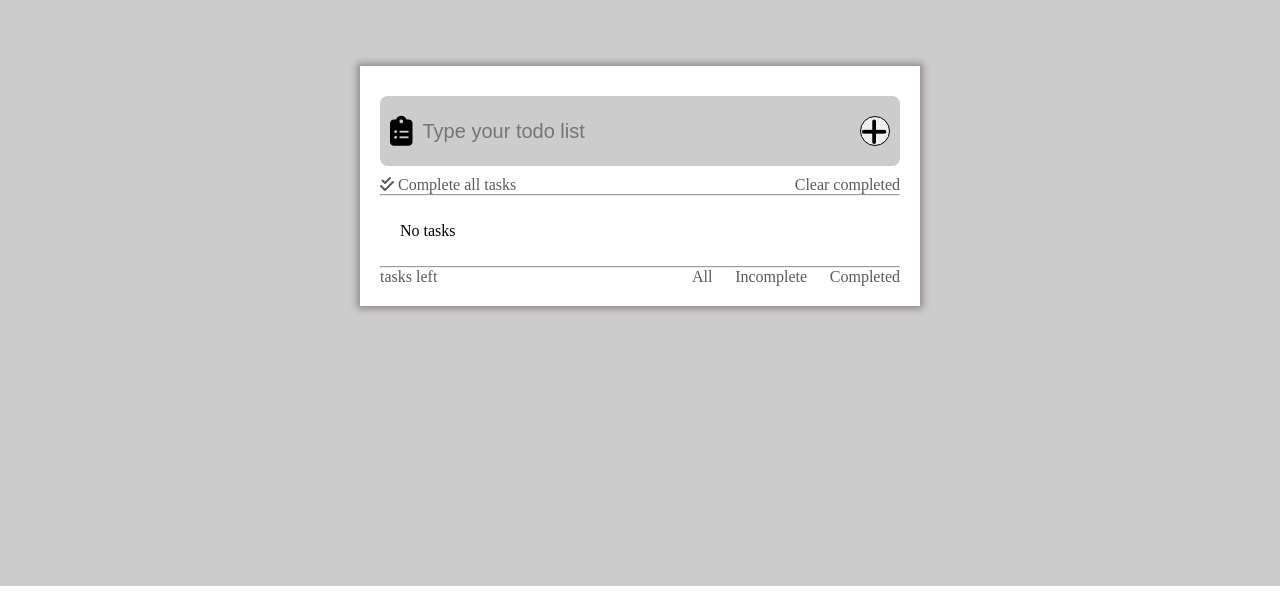
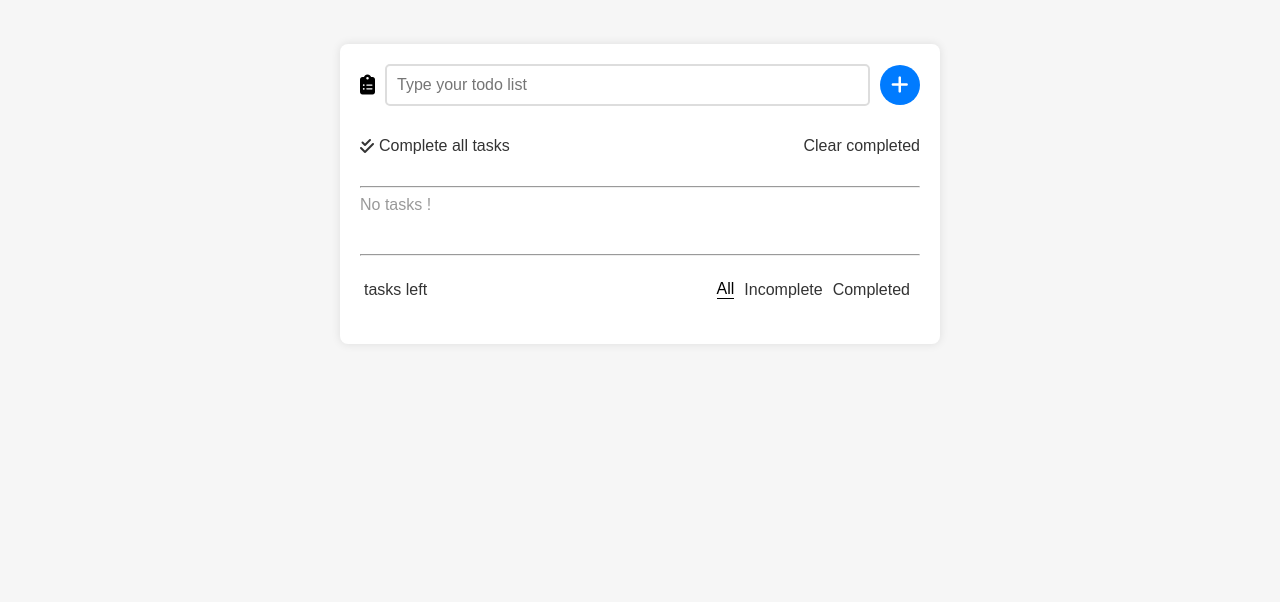
Before and after one commit to ashishthotwe07/To-do-List--Coding-ninjas, a plain HTML site: page index.html in a window 1280 px wide. Shown: the part 214-816 px from the top of the page. Drawn offline with Linux system fonts and the light colour scheme.

Commit message:
Added proper styles

```diff
--- a/index.html
+++ b/index.html
@@ -1,43 +1,50 @@
 <!DOCTYPE html>
 <html lang="en">
-
   <head>
-    <meta charset="UTF-8">
-    <meta name="viewport" content="width=device-width, initial-scale=1.0">
-    <link rel="stylesheet" href="style.css">
-    <link rel="stylesheet" href="https://cdnjs.cloudflare.com/ajax/libs/font-awesome/6.4.2/css/all.min.css">
+    <meta charset="UTF-8" />
+    <meta name="viewport" content="width=device-width, initial-scale=1.0" />
+    <link rel="stylesheet" href="style.css" />
+    <link
+      rel="stylesheet"
+      href="https://cdnjs.cloudflare.com/ajax/libs/font-awesome/6.4.2/css/all.min.css"
+    />
     <title>To do List</title>
   </head>
 
   <body>
-
     <div class="container flex">
       <div class="todo flex">
         <!-- Input box for adding new tasks -->
         <div class="input-box flex">
-                <i class="fa-solid fa-clipboard-list"></i>
-                <input type="text" id="input" placeholder="Type your todo list"> <!-- Input field for typing new tasks -->
-                <button id="button"><i class="fa-solid fa-plus"></i></button> <!-- Button to add new tasks -->
+          <i class="fas fa-clipboard-list"></i>
+          <input type="text" id="input" placeholder="Type your todo list" />
+          <!-- Input field for typing new tasks -->
+          <button id="button"><i class="fas fa-plus"></i></button>
+          <!-- Button to add new tasks -->
         </div>
         <!-- Section for showing options related to tasks -->
         <div class="text flex">
-                <p><i class="fa-solid fa-check-double"></i> Complete all tasks</p>
+          <p><i class="fas fa-check-double"></i> Complete all tasks</p>
           <p>Clear completed</p>
         </div>
-            <hr>
+        <hr />
         <!-- Container for displaying the list of tasks -->
-            <div class="task-list flex">
-                <div class="no-task">No tasks</div> <!-- Placeholder for when there are no tasks -->
+        <div class="task-list flex" id="task-list">
+          <div class="no-task">No tasks !</div>
+
         </div>
-            <hr>
-
+        <hr />
         <div class="text text2 flex">
-                <p><span id="tasksLeft"></span> tasks left</p> <!-- Display the number of tasks left -->
+          <p><span id="tasksLeft"></span> tasks left</p>
+          <!-- Display the number of tasks left -->
           <!-- Container for filtering options -->
           <div class="filter flex">
-                    <p class="filter-option active" data-filter="all">All</p> <!-- Filter option to show all tasks -->
-                    <p class="filter-option" data-filter="incomplete">Incomplete</p> <!-- Filter option to show incomplete tasks -->
-                    <p class="filter-option" data-filter="completed">Completed</p> <!-- Filter option to show completed tasks -->
+            <p class="filter-option active" data-filter="all">All</p>
+            <!-- Filter option to show all tasks -->
+            <p class="filter-option" data-filter="incomplete">Incomplete</p>
+            <!-- Filter option to show incomplete tasks -->
+            <p class="filter-option" data-filter="completed">Completed</p>
+            <!-- Filter option to show completed tasks -->
           </div>
         </div>
       </div>
@@ -45,5 +52,4 @@
 
     <script src="script.js"></script>
   </body>
-
 </html>
--- a/style.css
+++ b/style.css
@@ -1,95 +1,143 @@
-*{
-    padding: 0;
-    margin: 0;
+* {
   box-sizing: border-box;
-    list-style: none;
 }
-.container{
-    width: 100%;
+
+body {
+  font-family: Arial, sans-serif;
+  background-color: #f6f6f6;
+}
+
+.container {
+  display: flex;
+  justify-content: center;
+  align-items: center;
   height: 100vh;
-    background-color: #ccc;
-    justify-content: center;
-    border: none;
+}
 
+.todo {
+  background-color: #fff;
+  border-radius: 8px;
+  box-shadow: 0 0 10px rgba(0, 0, 0, 0.1);
+  padding: 20px;
+  width: 600px;
+  height: 300px;
 }
-.flex{
+
+.input-box {
   display: flex;
   align-items: center;
+  margin-bottom: 15px;
 }
-.todo{
-    width: 560px;
-    flex-direction: column;
+
+.input-box input {
+  flex: 1;
+  padding: 10px;
+  font-size: 16px;
+  border: 2px solid #ddd;
+  border-radius: 5px;
+  outline: none;
+}
+
+.input-box i {
+  font-size: 20px;
+  margin-right: 10px;
+}
+
+.input-box button {
+  background-color: #007bff;
+  color: #fff;
+  border: none;
+  border-radius: 50%;
+  width: 40px;
+  height: 40px;
+  cursor: pointer;
+  margin-left: 10px;
+}
+.fa-plus {
+  margin-left: 5px;
+}
+
+.text {
+  display: flex;
+  justify-content: space-between;
+  margin-bottom: 15px;
+}
+
+.text p {
+  color: #333;
+  display: flex;
+  align-items: center;
+  cursor: pointer;
+}
 
 
-    padding: 20px;
-    background-color: white;
-    border: none;
-    box-shadow: 0 0 7px 3px rgb(149, 139, 139);
+.text p .fas {
+  margin-right: 5px;
 }
 
-.input-box{
-    width: 100%;
-    justify-content: space-between;
-    padding: 10px;
-    margin: 10px;
-    background-color: #ccc;
-    border-radius: 8px;
-}
-.input-box i{
-    font-size: 30px;
-    margin-right: 10px;
-}
-.input-box input{
-    flex:1;
-    height: 50px;
-    font-size: 20px;
-    font-weight: 500;
-    border: 0;
-    outline: none;
-    background: transparent;
-}
-button{
-    width: 30px;
-    height: 30px;
-    border-radius: 50%;
-    border: 1px solid black;
-}
-hr{
-    width: 100%;
-}
-p{
-    color: #5a5a5a;
-}
-.text{
-    justify-content: space-between;
-    width: 100%;
+.task-list {
+  min-height: 50px;
+  overflow-y: auto;
 }
 
-.task-list{
-    width: 100%;
-   flex-direction: column;
+.task-item {
+  background-color: #f9f9f9;
+  border-radius: 5px;
+  /* border: 1px solid black; */
   padding: 10px;
-    border-radius: 7px;
-    height: auto;
-    position: relative;
+  margin-bottom: 10px;
+  display: flex;
+  align-items: center;
+  /* justify-content: space-between; */
+}
 
+.task-checkbox {
+  transform: scale(1.3);
+  margin: 0;
+}
+.task-item h3 {
+  /* border: 1px solid black; */
+  flex: 1;
+  margin: 0px 50px;
+}
 
-}
-.filter{
-    width: 40%;
-    justify-content: space-between;
-}
-.task-list div{
-    width: 100%;
-    /* border: 1px solid black; */
-    height: 50px;
-    display: flex;
-padding-left: 10px;
-    align-items: center;
-    justify-content: space-between;
-    position: relative;
-}
 .task-item.completed {
   text-decoration: line-through;
   color: #999;
 }
+.delete-btn {
+  width: 30px;
+  height: 30px;
+  border-radius: 50%;
+  border: 1px solid red;
+  display: flex;
+  justify-content: center;
+  align-items: center;
+  margin-top: 3px;
+  font-size: 20px;
+}
+
+.filter {
+  display: flex;
+}
+
+.filter-option {
+  cursor: pointer;
+  margin-right: 10px;
+  color: #007bff;
+}
+
+.filter-option.active {
+  color: #000;
+  border-bottom: 1px solid black;
+}
+
+.no-task {
+  color: #999;
+}
+
+#tasksLeft{
+    color: red;
+    font-size: 18px;
+    margin-right: 4px;
+}
```
Lines whose indentation alone changed are shown as unchanged.
